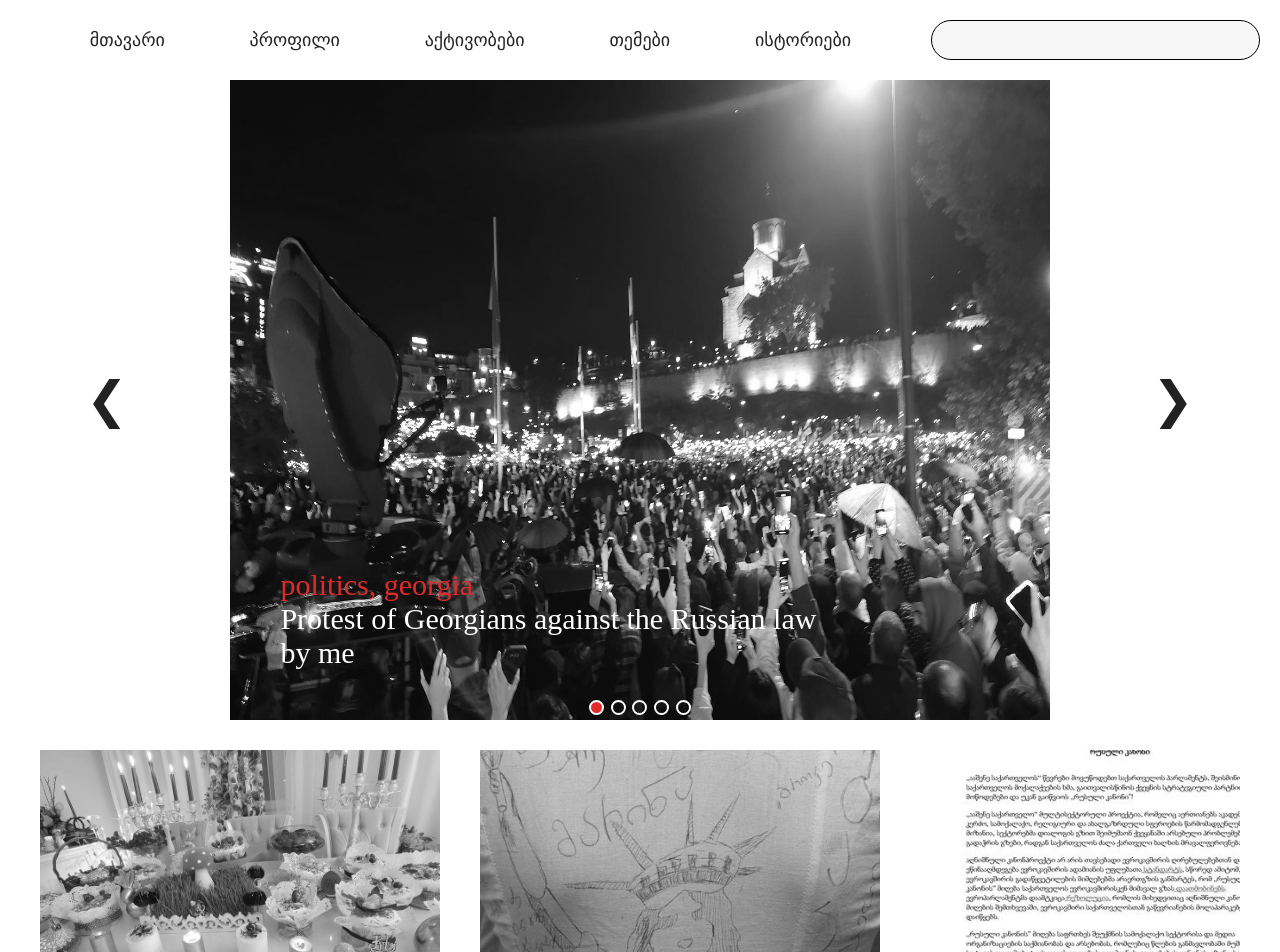
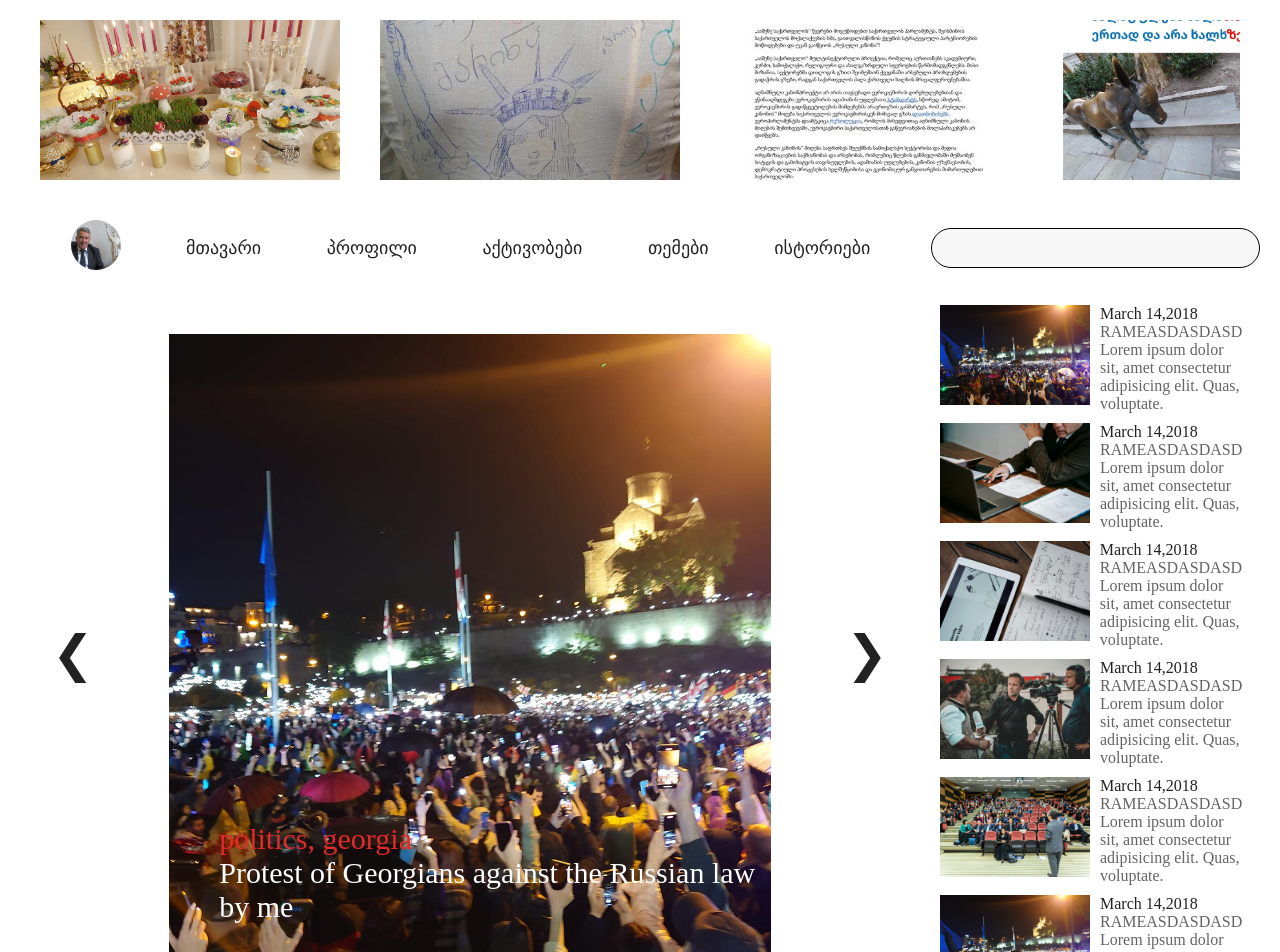
Before and after one commit to silver-lui/AludaWeb, a React (Vite) app: page / in a window 1280 px wide. Shown: the top 952 px of the page. Built offline with nearby package versions, Linux system fonts and the light colour scheme; a web font is replaced by a local one.

Commit message:
bolo cvlilebebi

```diff
--- a/src/App.jsx
+++ b/src/App.jsx
@@ -4,11 +4,13 @@ import Footer from "./Components/Footer";
 import Profile from "./Components/Profile";
 
 import { BrowserRouter, Routes, Route } from "react-router-dom";
+import News from "./Components/News";
 
 function App() {
   return (
     <>
       <BrowserRouter>
+        <News></News>
         <Category></Category>
         <Routes>
           <Route path="/" element={<Mtavari></Mtavari>}></Route>
--- a/src/Components/Categories/Main.jsx
+++ b/src/Components/Categories/Main.jsx
@@ -4,6 +4,7 @@ import img_2 from "../../assets/news/img_2.jpg";
 import img_3 from "../../assets/news/img_3.jpg";
 import img_4 from "../../assets/news/img_4.jpg";
 import img_5 from "../../assets/news/img_5.jpg";
+
 
 function Main() {
     const images = [img_1, img_2, img_3, img_4, img_5];
@@ -70,6 +71,52 @@ function Main() {
             <div className="arr right" onClick={() => MainNews("R")}>
                 &#10095;
             </div>
+            <ul className="news">
+                <li className="single-news">
+                    <img src={img_1} alt="" />
+                    <div className="S-N-text-W">
+                        <p className="S-N-time">March 14,2018</p>
+                        <p className="news-text">RAMEASDASDASD Lorem ipsum dolor sit, amet consectetur adipisicing elit. Quas, voluptate.</p>
+                    </div>
+                </li>
+                <li className="single-news">
+                    <img src={img_2} alt="" />
+                    <div className="S-N-text-W">
+                        <p className="S-N-time">March 14,2018</p>
+                        <p className="news-text">RAMEASDASDASD Lorem ipsum dolor sit, amet consectetur adipisicing elit. Quas, voluptate.</p>
+                    </div>
+                </li>
+                <li className="single-news">
+                    <img src={img_3} alt="" />
+                    <div className="S-N-text-W">
+                        <p className="S-N-time">March 14,2018</p>
+                        <p className="news-text">RAMEASDASDASD Lorem ipsum dolor sit, amet consectetur adipisicing elit. Quas, voluptate.</p>
+                    </div>
+                </li>
+                {/* ////////////////////////////////// */}
+                {/* ////////////////////////////////// */}
+                <li className="single-news">
+                    <img src={img_4} alt="" />
+                    <div className="S-N-text-W">
+                        <p className="S-N-time">March 14,2018</p>
+                        <p className="news-text">RAMEASDASDASD Lorem ipsum dolor sit, amet consectetur adipisicing elit. Quas, voluptate.</p>
+                    </div>
+                </li>
+                <li className="single-news">
+                    <img src={img_5} alt="" />
+                    <div className="S-N-text-W">
+                        <p className="S-N-time">March 14,2018</p>
+                        <p className="news-text">RAMEASDASDASD Lorem ipsum dolor sit, amet consectetur adipisicing elit. Quas, voluptate.</p>
+                    </div>
+                </li>
+                <li className="single-news">
+                    <img src={img_1} alt="" />
+                    <div className="S-N-text-W">
+                        <p className="S-N-time">March 14,2018</p>
+                        <p className="news-text">RAMEASDASDASD Lorem ipsum dolor sit, amet consectetur adipisicing elit. Quas, voluptate.</p>
+                    </div>
+                </li>
+            </ul>
         </div>
     );
 }
--- a/src/Components/Category.jsx
+++ b/src/Components/Category.jsx
@@ -1,9 +1,13 @@
 import "../Style/Cat-Style.css";
+import profimg from "../assets/aluda.png";
 
 function Category() {
     return (
         <div className="cat-wrapper">
             <ul className="cat-ul">
+                <li className="profimg">
+                    <img src={profimg} alt="" />
+                </li>
                 <li>
                     <a href="/">მთავარი</a>
                 </li>
--- a/src/Components/Mtavari.jsx
+++ b/src/Components/Mtavari.jsx
@@ -10,7 +10,6 @@ function Mtavari() {
     return (
         <>
         <Main></Main>
-        <News></News>
         <Contact></Contact>
         </>
     );
--- a/src/Style/Cat-Style.css
+++ b/src/Style/Cat-Style.css
@@ -14,6 +14,7 @@
     width: 90%;
     display: flex;
     justify-content: space-evenly;
+    align-items: center;
     gap: 15px;
     font-size: 18px;
 }
@@ -27,6 +28,13 @@
     border-radius: 20px;
     padding: 0 15px;
 }
+
+.profimg img{
+    width: 50px;
+    height: 50px;
+    border-radius: 50%;
+}
+
 
 /* .cat-wrapper {
     z-index: 10;
--- a/src/Style/Main-Style.css
+++ b/src/Style/Main-Style.css
@@ -40,6 +40,7 @@
 }
 
 .main-wrapper img {
+    object-fit: cover;
     width: 80%;
     height: 80vh;
 }
@@ -118,3 +119,26 @@
     z-index: 2;
 }
 */
+
+.news{
+    flex: .3;
+    width: 300px;
+    margin-right: 40px;
+}
+
+.single-news{
+    display: flex;
+    margin-block: 10px;
+}
+
+.single-news img {
+    --S-img: 100px;
+    object-fit: cover;
+    width: 150px;
+    height: 100px;
+    margin-right: 10px;
+}
+
+.single-news .news-text{
+    color: #646464;
+}
--- a/src/Style/News-Style.css
+++ b/src/Style/News-Style.css
@@ -3,7 +3,7 @@
     /* left: -200px; */
     /* transform: translateX(-200px); */
     width: 100vw;
-    height: 300px;
+    height: 200px;
     /* background: red; */
     /* background: #f7f7f7;  */
     display: flex;
@@ -27,7 +27,7 @@
 .container ul li{
     height: 100%;
     width: 100px;
-    min-width: 400px;
+    min-width: 300px;
     color:#f7f7f7;
 }
 
--- a/src/index.css
+++ b/src/index.css
@@ -24,5 +24,5 @@ body {
 img {
     width: 40px;
     height: 40px;
-    filter: grayscale(100%);
+    /* filter: grayscale(100%); */
 }
```
